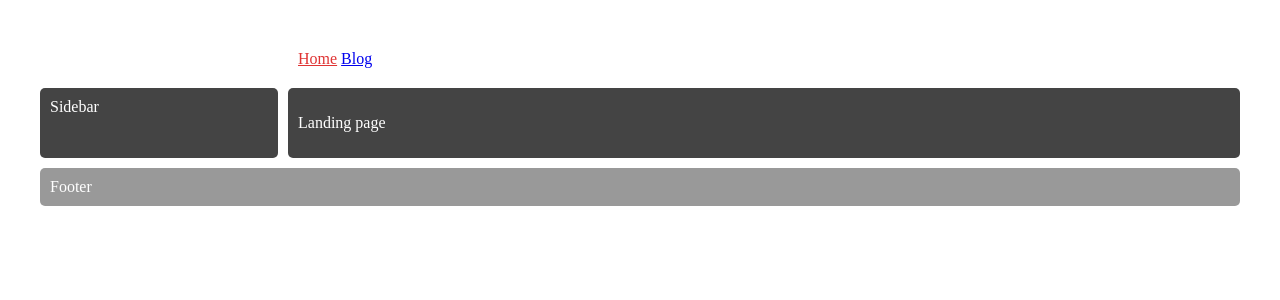
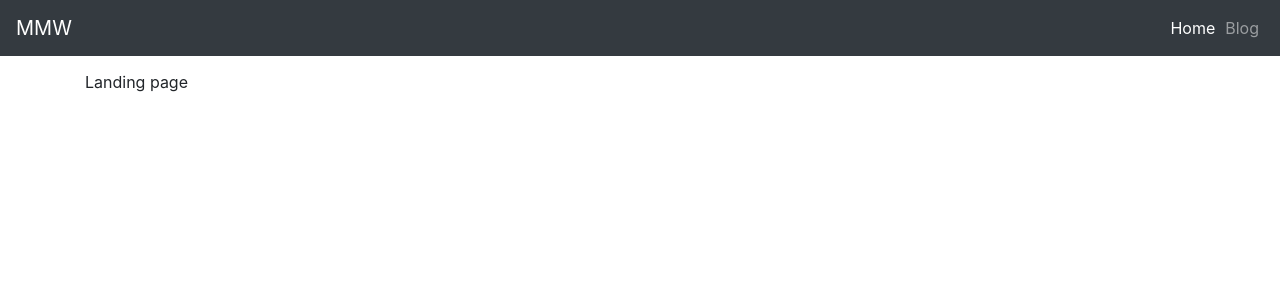
Before and after one commit to johannst/mmw, a Jekyll site: the page built from index.md, in a window 1280 px wide. Shown: the top 300 px of the page. Built offline with Jekyll 4.4.1, drawn with Linux system fonts in a browser that asks for light colours.

Commit message:
Created basic theme with bootstrap

```diff
--- a/_includes/navigation.html
+++ /dev/null
@@ -1,5 +0,0 @@
-<nav>
-  {% for item in site.data.navigation %}
-    <a href="{{ item.link }}" {% if page.url == item.link %}class="current"{% endif %}>{{ item.name }}</a>
-  {% endfor %}
-</nav>
--- /dev/null
+++ b/_includes/sticky-top-navbar.html
@@ -0,0 +1,15 @@
+<nav class="navbar navbar-expand-sm bg-dark navbar-dark fixed-top navbar-custom">
+  <a class="navbar-brand" href="/">{{ site.title }}</a>
+  <button class="navbar-toggler" type="button" data-toggle="collapse" data-target="#collapsibleNavbar">
+    <span class="navbar-toggler-icon"></span>
+  </button>
+  <div class="collapse navbar-collapse" id="collapsibleNavbar">
+    <ul class="navbar-nav ml-auto">
+      {% for item in site.data.navigation %}
+      <li {% if page.url==item.link %}class="nav-item active"{% else %}class="nav-item"{% endif %}>
+        <a class="nav-link" href="{{ item.link }}">{{ item.name }}</a>
+      </li>
+      {% endfor %}
+    </ul>
+  </div>
+</nav>
--- a/_layouts/page.html
+++ b/_layouts/page.html
@@ -1,22 +1,25 @@
 <!doctype html>
-<html>
+<html lang="en">
+
 <head>
+  <title>{{ site.title }}</title>
+  <!-- START: Bootstrap -->
   <meta charset="utf-8">
-    <title>{{ site.title }}</title>
+  <meta name="viewport" content="width=device-width, initial-scale=1, shrink-to-fit=no">
+  <link rel="stylesheet" href="https://stackpath.bootstrapcdn.com/bootstrap/4.1.3/css/bootstrap.min.css" integrity="sha384-MCw98/SFnGE8fJT3GXwEOngsV7Zt27NXFoaoApmYm81iuXoPkFOJwJ8ERdknLPMO"
+    crossorigin="anonymous">
+  <script src="https://ajax.googleapis.com/ajax/libs/jquery/3.3.1/jquery.min.js"></script>
+  <script src="https://cdnjs.cloudflare.com/ajax/libs/popper.js/1.14.3/umd/popper.min.js"></script>
+  <script src="https://maxcdn.bootstrapcdn.com/bootstrap/4.1.3/js/bootstrap.min.js"></script>
+  <!-- END: Bootstrap -->
   <link rel="stylesheet" href="/assets/css/styles.css">
 </head>
+
 <body>
-    <div class="page_container">
-      <div class="box header">
-        {% include navigation.html %}
-      </div>
-      <div class="box sidebar">Sidebar</div>
-      <div class="box content">
+  {% include sticky-top-navbar.html %}
+  <div class="container">
   {{ content }}
   </div>
-      <div class="box footer">
-        Footer
-      </div>
-    </div>
 </body>
+
 </html>
--- a/_sass/my-simple-theme.scss
+++ b/_sass/my-simple-theme.scss
@@ -1,2 +1,2 @@
 @import "my-simple-theme/globals.scss";
-@import "my-simple-theme/page_grid.scss";
+@import "my-simple-theme/navbar-custom.scss";
--- a/_sass/my-simple-theme/globals.scss
+++ b/_sass/my-simple-theme/globals.scss
@@ -1,7 +1,4 @@
-.current {
-    color: rgb(223, 51, 51);
-  }
-
-  body {
-    margin: 40px;
-  }
+/* For sticky-top navbar */
+body {
+  padding-top: 70px;
+}
--- /dev/null
+++ b/_sass/my-simple-theme/navbar-custom.scss
@@ -0,0 +1,9 @@
+.navbar-custom .navbar-nav .nav-link {
+  padding-left: 5px;
+  padding-right: 5px;
+}
+
+.navbar-custom .nav-item:hover .nav-link {
+  background-color: lightslategray;
+  border-radius: 5px;
+}
--- a/_sass/my-simple-theme/page_grid.scss
+++ /dev/null
@@ -1,37 +0,0 @@
-.page_container {
-  display: grid;
-  grid-gap: 10px;
-  grid-template-columns: 2fr 8fr;
-  grid-template-areas:
-    ".       header"
-    "sidebar content"
-    "footer  footer";
-  background-color: #fff;
-  color: #444;
-}
-
-.box {
-  background-color: #444;
-  color: #fff;
-  border-radius: 5px;
-  padding: 10px;
-  font-size: 100%;
-}
-
-.sidebar {
-  grid-area: sidebar;
-}
-
-.content {
-  grid-area: content;
-}
-
-.header {
-  grid-area: header;
-  background-color: #fff;
-}
-
-.footer {
-  grid-area: footer;
-  background-color: #999;
-}
```
Lines whose indentation alone changed are shown as unchanged.
